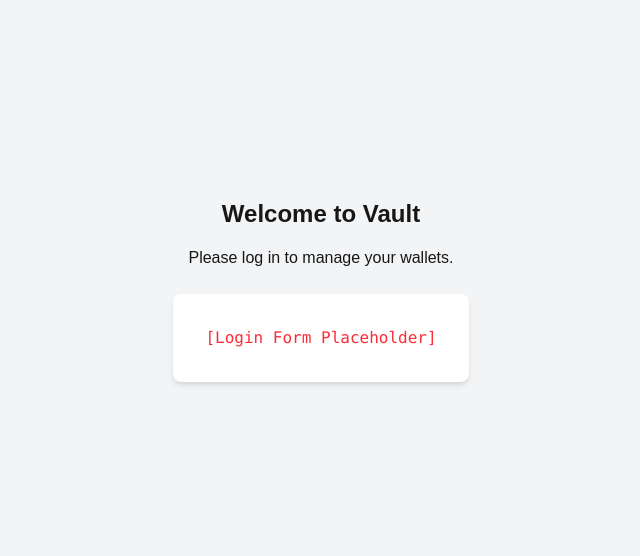
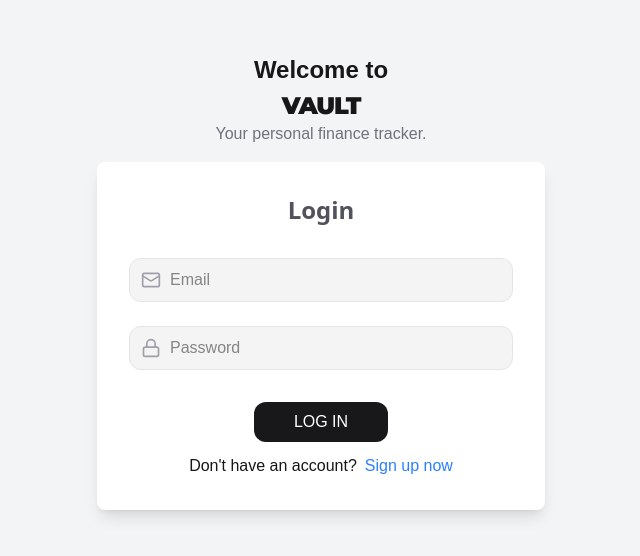
Before and after one commit to staagatajd/vault-app, a Next.js app: page / in a window 1280 px wide. Shown: the part 110-666 px from the top of the page, without its empty margins (319-959 px from the left). Built offline with nearby package versions, Linux system fonts and the light colour scheme; no server answers.

Commit message:
UI for Log in and sign up features

```diff
--- a/src/components/AuthWrapper.js
+++ b/src/components/AuthWrapper.js
@@ -3,18 +3,22 @@
 import { useState, useEffect } from "react";
 import { supabase } from "@/lib/supabase"; // check if your path is correct!
 import Sidebar from "@/components/Sidebar";
+import Link from "next/link";
+import { User, Lock, PersonStanding, Mail } from "lucide-react";
 
 export default function AuthWrapper({ children }) {
   const [session, setSession] = useState(null);
   const [loading, setLoading] = useState(true);
-
+  const [isSignUp, setSignUp] = useState(false);
   useEffect(() => {
     supabase.auth.getSession().then(({ data: { session } }) => {
       setSession(session);
       setLoading(false);
     });
 
-    const {data: { subscription }} = supabase.auth.onAuthStateChange((_event, session) => {
+    const {
+      data: { subscription },
+    } = supabase.auth.onAuthStateChange((_event, session) => {
       setSession(session);
       setLoading(false);
     });
@@ -33,10 +37,128 @@ export default function AuthWrapper({ children }) {
   if (!session) {
     return (
       <div className="flex flex-col items-center justify-center h-screen bg-gray-100">
-        <h1 className="text-2xl font-bold mb-4">Welcome to Vault</h1>
-        <p className="mb-6">Please log in to manage your wallets.</p>
-        <div className="p-8 bg-white shadow-md rounded-lg">
-          <p className="text-red-500 font-mono">[Login Form Placeholder]</p>
+        <h1 className="text-2xl font-bold mb-1">Welcome to</h1>
+
+        <h1
+          className="text-2xl font-black tracking-tighter uppercase "
+          style={{ fontFamily: "var(--font-montserrat)" }}
+        >
+          Vault
+        </h1>
+
+        <p className="text-zinc-500">Your personal finance tracker.</p>
+
+        <div className="w-full max-w-md p-8 m-4 bg-white rounded-lg shadow-lg flex justify-center items-center flex-col">
+          {/* SIGNUP UI */}
+          {isSignUp ? (
+            <>
+              <div className="font-sans font-bold text-2xl text-zinc-600">
+                {" "}
+                Sign up
+              </div>
+              <div className="relative w-full mt-8">
+                <PersonStanding
+                  size={20}
+                  className="absolute left-3 top-1/2 -translate-y-1/2 text-zinc-400"
+                />
+
+                <input
+                  className="w-full rounded-xl bg-zinc-100 pl-10 h-11 border border-zinc-200 transition-all outline-none focus:ring-2 focus:ring-blue-200 focus:border-blue-300"
+                  placeholder="Nickname"
+                />
+              </div>
+
+              <div className="relative w-full mt-6">
+                <Mail
+                  size={20}
+                  className="absolute left-3 top-1/2 -translate-y-1/2 text-zinc-400"
+                />
+
+                <input
+                  type="email"
+                  className="w-full  rounded-xl bg-zinc-100 pl-10 h-11 border border-zinc-200 transition-all outline-none focus:ring-2 focus:ring-blue-200 focus:border-blue-300"
+                  placeholder="Email"
+                />
+              </div>
+
+              <div className="relative w-full mt-6">
+                <Lock
+                  size={20}
+                  className="absolute left-3 top-1/2 -translate-y-1/2 text-zinc-400"
+                />
+
+                <input
+                  type="password"
+                  className="w-full  rounded-xl bg-zinc-100 pl-10 h-11 border border-zinc-200 transition-all outline-none focus:ring-2 focus:ring-blue-200 focus:border-blue-300"
+                  placeholder="Password"
+                />
+              </div>
+
+              <button className="bg-zinc-900 text-white mt-8 rounded-xl px-10 py-2 cursor-pointer hover:bg-zinc-700">
+                SIGN UP
+              </button>
+
+              <div className="flex items-center pt-3">
+                <h1 className="pr-2">Already have an account?</h1>
+                <a
+                  href="#"
+                  className="text-blue-500 hover:text-blue-700 transition-colors"
+                  onClick={() => setSignUp(false)}
+                >
+                  Log in
+                </a>
+              </div>
+
+            </>
+          ) : (
+            // LOGIN UI
+            <>
+              <div className="font-sans font-bold text-2xl text-zinc-600">
+                Login
+              </div>
+
+              <div className="relative w-full mt-8">
+                <Mail
+                  size={20}
+                  className="absolute left-3 top-1/2 -translate-y-1/2 text-zinc-400"
+                />
+
+                <input
+                  type = "email"
+                  className="w-full rounded-xl bg-zinc-100 pl-10 h-11 border border-zinc-200 transition-all outline-none focus:ring-2 focus:ring-blue-200 focus:border-blue-300"
+                  placeholder="Email"
+                />
+              </div>
+
+              <div className="relative w-full mt-6">
+                <Lock
+                  size={20}
+                  className="absolute left-3 top-1/2 -translate-y-1/2 text-zinc-400"
+                />
+
+                <input
+                  type="password"
+                  className="w-full  rounded-xl bg-zinc-100 pl-10 h-11 border border-zinc-200 transition-all outline-none focus:ring-2 focus:ring-blue-200 focus:border-blue-300"
+                  placeholder="Password"
+                />
+              </div>
+
+              <button className="bg-zinc-900 text-white mt-8 rounded-xl px-10 py-2 cursor-pointer hover:bg-zinc-700">
+                LOG IN
+              </button>
+
+              <div className="flex items-center pt-3">
+                <h1 className="pr-2">Don't have an account?</h1>
+                <a
+                  href="#"
+                  className="text-blue-500 hover:text-blue-700 transition-colors"
+                  onClick={() => setSignUp(true)}
+                >
+                  Sign up now
+                </a>
+              </div>
+            </>
+          )}
         </div>
       </div>
     );
```
